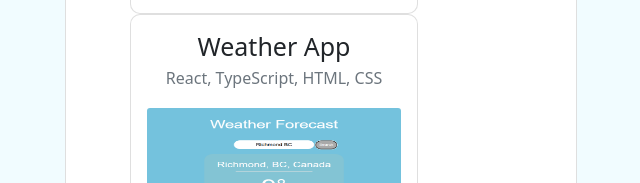
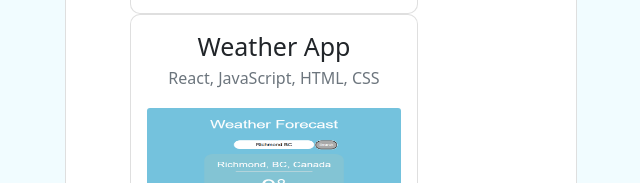
Before and after one commit to karl1217/karl1217.github.io, a plain HTML site: page projects.html in a window 1280 px wide. Shown: the part 1617-1800 px from the top of the page, 319-959 px from the left. Drawn offline with nearby package versions, Linux system fonts and the light colour scheme.

Commit message:
updated weather project languages used

```diff
--- a/projects.html
+++ b/projects.html
@@ -124,7 +124,7 @@
                         class="card-subtitle text-muted text-center"
                         style="margin-bottom: 20px; margin-top: 5px"
                       >
-                        React, TypeScript, HTML, CSS
+                        React, JavaScript, HTML, CSS
                       </h6>
                       <img
                         class="card-img-top mx-auto d-block"
```
